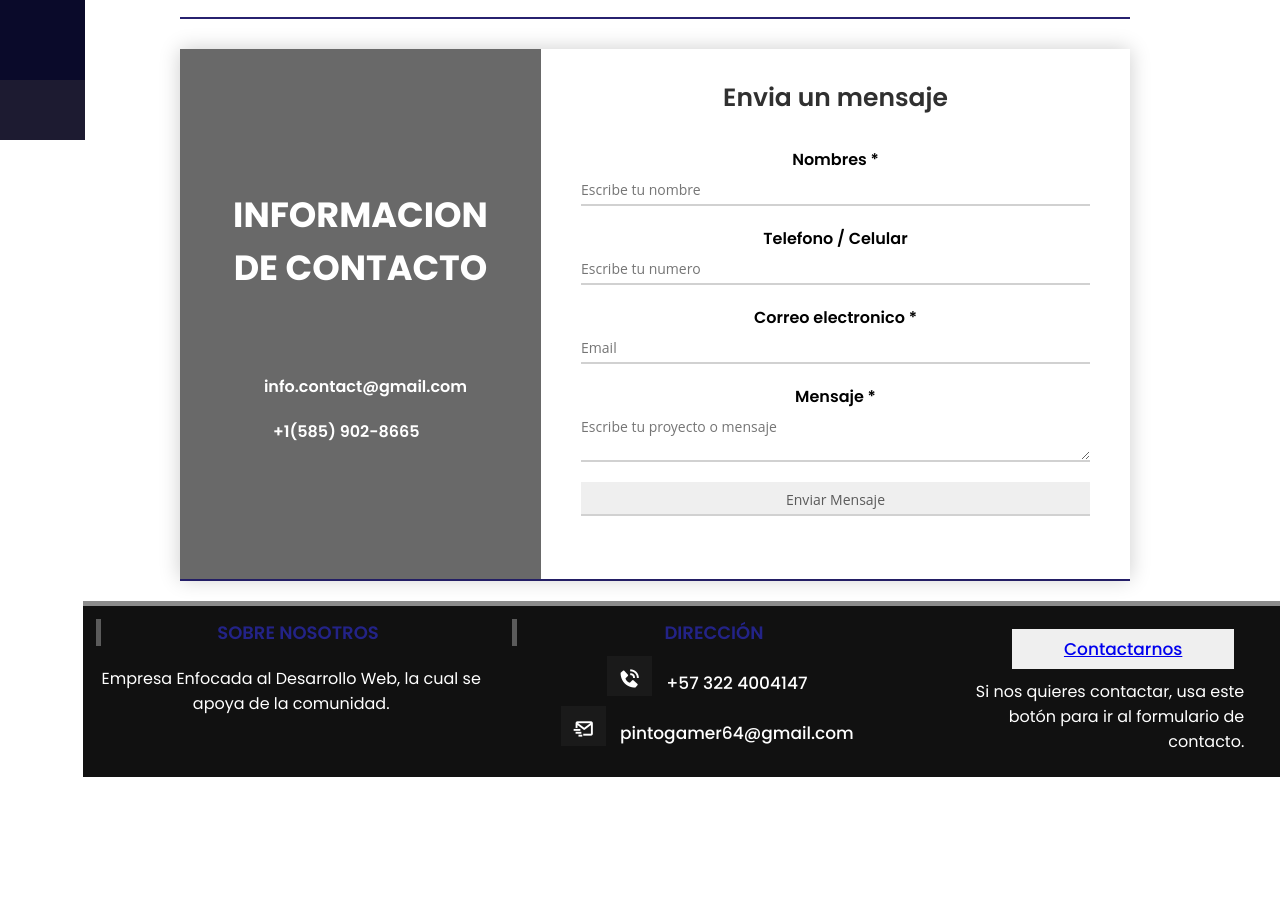
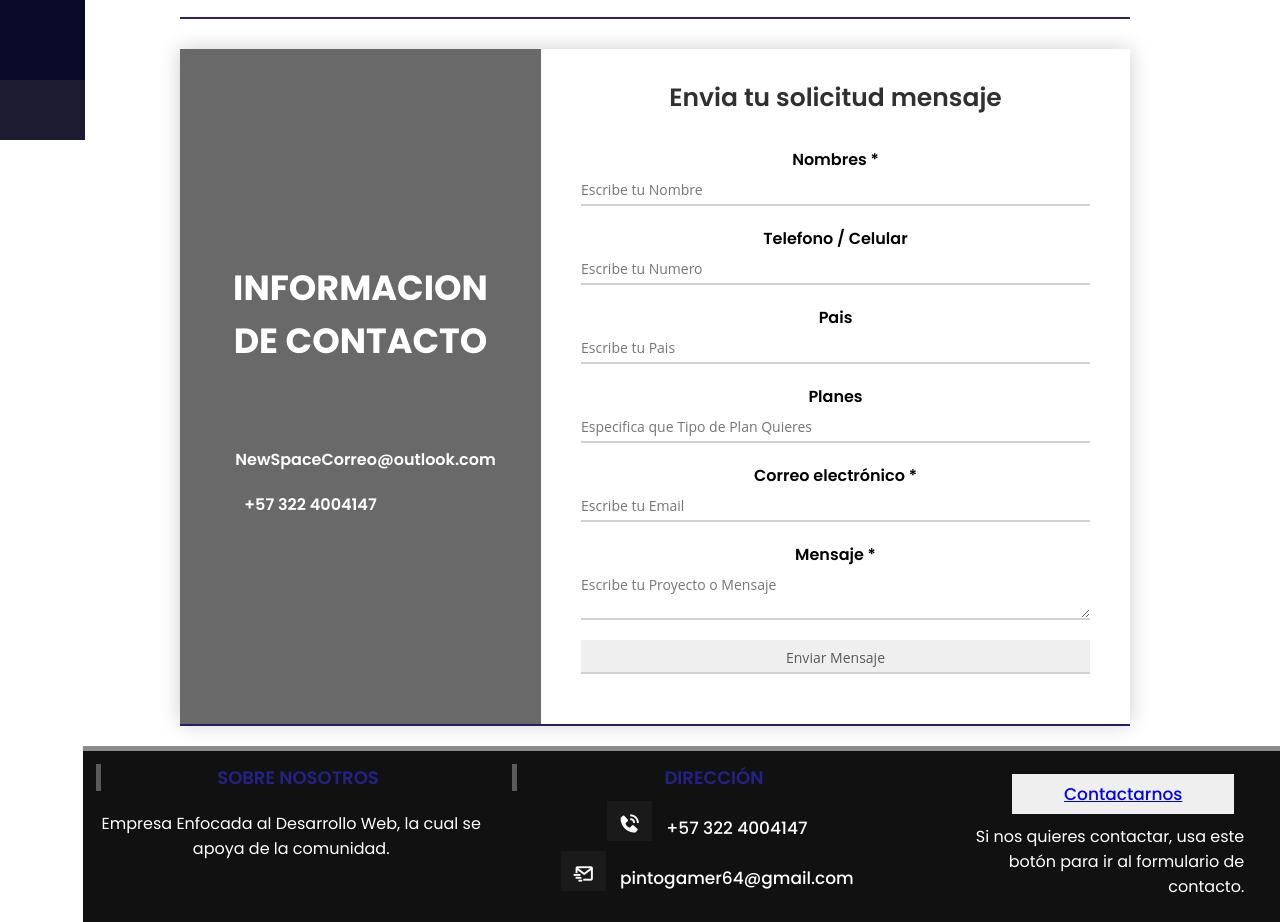
Before and after one commit to PintoGamer64/NewSpace, a plain HTML site: page HTML's/NewSpace_Contacto.html in a window 1280 px wide. Shown: the part 660-1582 px from the top of the page. Before the commit the page ends 1437 px from the top, so only its background shows below. Drawn offline with nearby package versions, Linux system fonts and the light colour scheme.

Commit message:
Añadiendo required al formulario y correccion de links

```diff
--- a/CSS's/NewSpaceContacto.css
+++ b/CSS's/NewSpaceContacto.css
@@ -527,7 +527,7 @@ body.active .contenedor1 {
 
 .form_wrap{
   width: 1050px;
-  height: 530px;
+  height: auto;
   display: flex;
 
   background: #fff;
@@ -718,17 +718,6 @@ margin: 10px 0px 15px;
   margin-right: 8px;
 }
 
-#btnClose{
-  display: inline-block;
-padding: 3px 10px;
-margin-top: 10px;
-
-background: #E25151;
-color: #fff;
-border: 2px solid #B14141;
-cursor: pointer;
-float: right;
-}
 
 /* MENSAJE EXITOSO*/
 
--- a/HTML's/NewSpace_Contacto.html
+++ b/HTML's/NewSpace_Contacto.html
@@ -109,25 +109,31 @@
                             <h2>INFORMACION<br>DE CONTACTO</h2>
                         </section>
                         <section class="info_items">
-                            <p><span class="fa fa-envelope"></span> info.contact@gmail.com</p>
-                            <p><span class="fa fa-mobile"></span> +1(585) 902-8665</p>
+                            <p><span class="fa fa-envelope"></span> NewSpaceCorreo@outlook.com</p>
+                            <p><span class="fa fa-mobile"></span>+57 322 4004147</p>
                         </section>
                     </section>
 
                     <form action="/PHP's/enviarcorreo.php" method="POST" class="form_contact">
-                        <h2>Envia un mensaje</h2>
+                        <h2>Envia tu solicitud mensaje</h2>
                         <div class="user_info">
                             <label for="names">Nombres *</label>
-                            <input type="text" id="names" name="nombre" placeholder="Escribe tu nombre">
+                            <input type="text" id="names" name="nombre" placeholder="Escribe tu Nombre" required>
 
                             <label for="phone">Telefono / Celular</label>
-                            <input type="text" id="phone" name="telefono" placeholder="Escribe tu numero">
+                            <input type="text" id="phone" name="telefono" placeholder="Escribe tu Numero" required>
 
-                            <label for="email">Correo electronico *</label>
-                            <input type="text" id="email" name="email" placeholder="Email">
+                            <label for="country">Pais</label>
+                            <input type="text" id="pais" name="pais" placeholder="Escribe tu Pais" required>
+
+                            <label for="plans">Planes</label>
+                            <input type="text" id="planes" name="Planes" placeholder="Especifica que Tipo de Plan Quieres" required>
+
+                            <label for="email">Correo electrónico *</label>
+                            <input type="text" id="email" name="email" placeholder="Escribe tu Email" required>
 
                             <label for="mensaje">Mensaje *</label>
-                            <textarea id="mensaje" name="mensaje" placeholder="Escribe tu proyecto o mensaje"></textarea>
+                            <textarea id="mensaje" name="mensaje" placeholder="Escribe tu Proyecto o Mensaje" required></textarea>
 
                             <input type="submit" value="Enviar Mensaje" id="btnSend">
                         </div>
@@ -159,7 +165,7 @@
                 <div class="caja derecha">
                     <div class="contactanos">
                         <div class="boton">
-                            <button><a href="/Formulario de contacto/index.html">Contactarnos</a></button>
+                            <button><a href="/HTML's/NewSpace_Contacto.html">Contactarnos</a></button>
                             <p>Si nos quieres contactar, usa este botón para ir al formulario de contacto.</p>
                         </div>
                     </div>
```
Also changed, not shown: HTML's/NewSpace_Novedades.html (+1 -1 lines), HTML's/NewSpace_Servicios.html (+1 -1 lines), HTML's/index.html (+1 -1 lines).
